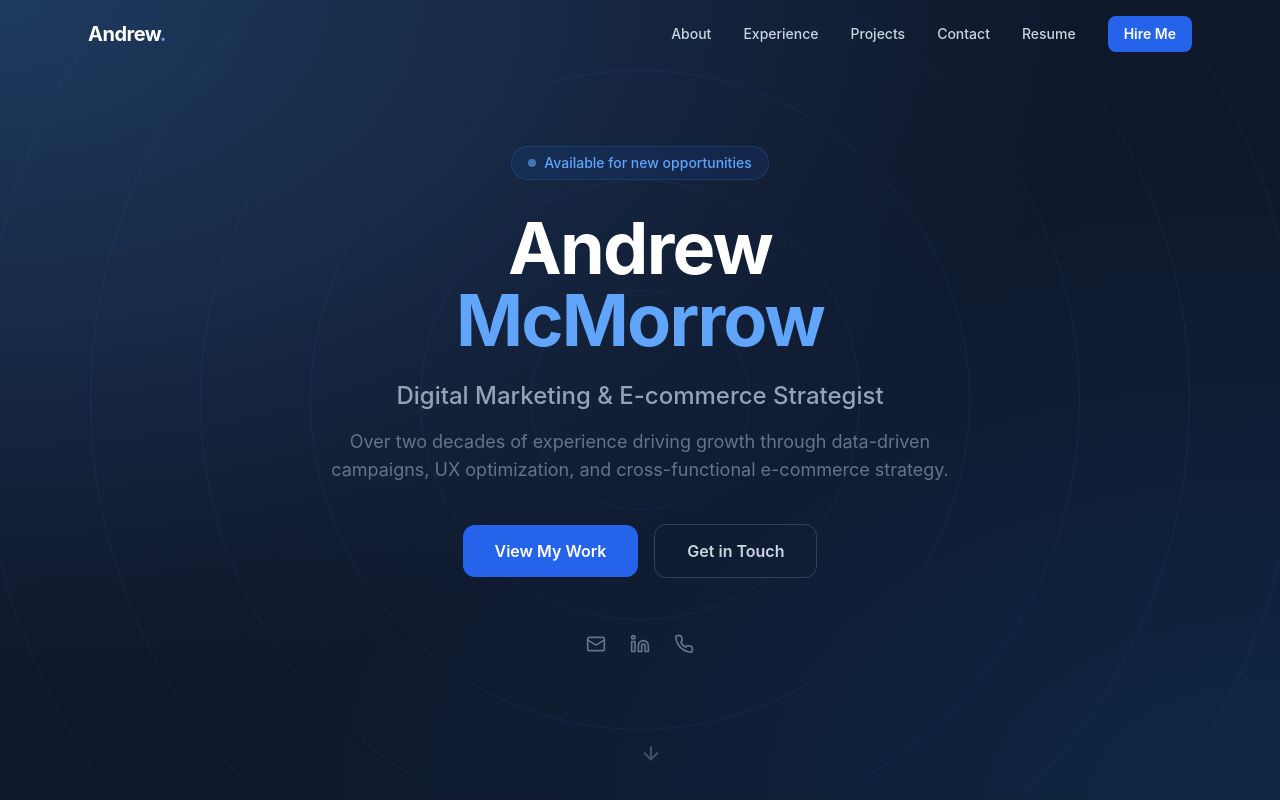
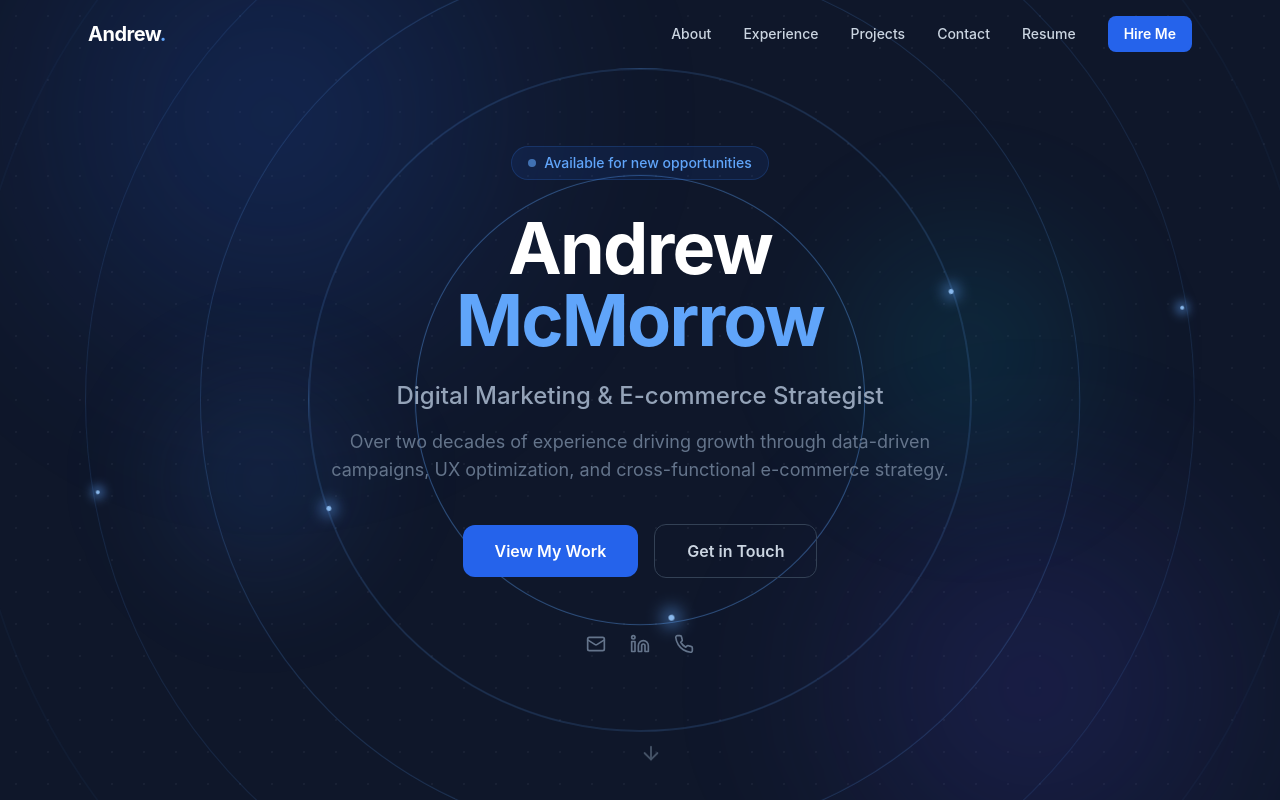
Before and after one commit to DibberLab/amcmorrow, a React (Vite) app: page / in a window 1280 px wide. Shown: the top 802 px of the page. Built offline with nearby package versions, Linux system fonts and the light colour scheme.

Commit message:
homepage animations

```diff
--- a/src/components/Hero.tsx
+++ b/src/components/Hero.tsx
@@ -1,67 +1,219 @@
 import { ArrowDown, Linkedin, Mail, Phone } from 'lucide-react';
+import { useEffect, useRef, useState } from 'react';
 
 export default function Hero() {
+  const [animKey, setAnimKey] = useState(0);
+  const sectionRef = useRef<HTMLElement>(null);
+  const hasInitialized = useRef(false);
+
+  useEffect(() => {
+    const observer = new IntersectionObserver(
+      ([entry]) => {
+        if (entry.isIntersecting) {
+          if (hasInitialized.current) {
+            // Re-trigger entrance animation on each return to top
+            setAnimKey((k) => k + 1);
+          } else {
+            hasInitialized.current = true;
+          }
+        }
+      },
+      { threshold: 0.85 }
+    );
+    if (sectionRef.current) observer.observe(sectionRef.current);
+    return () => observer.disconnect();
+  }, []);
+
+  const ringConfig = [
+    { size: 440,  borderOpacity: 0.40, pulseSpeed: 5.0, pulseDelay: 0.00, dots: [{ dur: 14, cw: true,  startAngle: 0,   dotSize: 6   }] },
+    { size: 660,  borderOpacity: 0.30, pulseSpeed: 5.4, pulseDelay: 0.55, dots: [{ dur: 22, cw: false, startAngle: 0,   dotSize: 5   }, { dur: 22, cw: false, startAngle: 180, dotSize: 5 }] },
+    { size: 880,  borderOpacity: 0.22, pulseSpeed: 5.8, pulseDelay: 1.10, dots: [{ dur: 32, cw: true,  startAngle: 90,  dotSize: 5   }] },
+    { size: 1100, borderOpacity: 0.14, pulseSpeed: 6.2, pulseDelay: 1.65, dots: [{ dur: 44, cw: false, startAngle: 45,  dotSize: 4   }, { dur: 44, cw: false, startAngle: 225, dotSize: 4 }] },
+    { size: 1320, borderOpacity: 0.08, pulseSpeed: 6.6, pulseDelay: 2.20, dots: [{ dur: 58, cw: true,  startAngle: 135, dotSize: 3.5 }] },
+    { size: 1540, borderOpacity: 0.04, pulseSpeed: 7.0, pulseDelay: 2.75, dots: [] },
+  ];
+
   return (
-    <section className="relative min-h-screen flex items-center justify-center bg-slate-900 overflow-hidden">
-      <div className="absolute inset-0 bg-[radial-gradient(ellipse_at_top_left,_#1e3a5f_0%,_transparent_60%)] pointer-events-none" />
-      <div className="absolute inset-0 bg-[radial-gradient(ellipse_at_bottom_right,_#0f2744_0%,_transparent_60%)] pointer-events-none" />
+    <section
+      ref={sectionRef}
+      className="relative min-h-screen flex items-center justify-center bg-slate-900 overflow-hidden"
+    >
+      {/* Dot-grid texture */}
+      <div
+        className="absolute inset-0 pointer-events-none"
+        style={{
+          backgroundImage:
+            'radial-gradient(circle, rgba(148,163,184,0.07) 1px, transparent 1px)',
+          backgroundSize: '32px 32px',
+        }}
+      />
 
+      {/* Aurora orbs — GPU composited, zero CPU cost */}
+      <div className="absolute inset-0 pointer-events-none overflow-hidden">
+        {/* Orb 1 – large blue, top-left */}
+        <div
+          className="absolute rounded-full"
+          style={{
+            width: '680px',
+            height: '680px',
+            top: '-180px',
+            left: '-120px',
+            background:
+              'radial-gradient(circle, rgba(37,99,235,0.22) 0%, transparent 68%)',
+            filter: 'blur(64px)',
+            animation: 'orb-float-1 20s ease-in-out infinite',
+          }}
+        />
+        {/* Orb 2 – indigo, bottom-right */}
+        <div
+          className="absolute rounded-full"
+          style={{
+            width: '560px',
+            height: '560px',
+            bottom: '-120px',
+            right: '-80px',
+            background:
+              'radial-gradient(circle, rgba(79,70,229,0.18) 0%, transparent 68%)',
+            filter: 'blur(56px)',
+            animation: 'orb-float-2 26s ease-in-out infinite',
+          }}
+        />
+        {/* Orb 3 – teal accent, upper-right */}
+        <div
+          className="absolute rounded-full"
+          style={{
+            width: '380px',
+            height: '380px',
+            top: '15%',
+            right: '12%',
+            background:
+              'radial-gradient(circle, rgba(6,182,212,0.13) 0%, transparent 68%)',
+            filter: 'blur(44px)',
+            animation: 'orb-float-3 17s ease-in-out infinite',
+          }}
+        />
+        {/* Orb 4 – soft blue, lower-left */}
+        <div
+          className="absolute rounded-full"
+          style={{
+            width: '320px',
+            height: '320px',
+            bottom: '20%',
+            left: '8%',
+            background:
+              'radial-gradient(circle, rgba(59,130,246,0.14) 0%, transparent 68%)',
+            filter: 'blur(40px)',
+            animation: 'orb-float-1 28s ease-in-out 6s infinite reverse',
+          }}
+        />
+      </div>
+
+      {/* Concentric rings with orbiting dots */}
       <div className="absolute inset-0 overflow-hidden pointer-events-none">
-        {[...Array(6)].map((_, i) => (
+        {ringConfig.map(({ size, borderOpacity, pulseSpeed, pulseDelay, dots }, i) => (
+          <span key={i}>
+            {/* Ring border */}
             <div
-            key={i}
-            className="absolute rounded-full border border-blue-500/10"
+              className="absolute rounded-full"
               style={{
-              width: `${(i + 1) * 220}px`,
-              height: `${(i + 1) * 220}px`,
+                width: `${size}px`,
+                height: `${size}px`,
                 top: '50%',
                 left: '50%',
-              transform: 'translate(-50%, -50%)',
+                border: `1px solid rgba(96,165,250,${borderOpacity})`,
+                animation: `ring-pulse ${pulseSpeed}s ease-in-out ${pulseDelay}s infinite`,
               }}
             />
+            {/* Orbiting dots for this ring */}
+            {dots.map(({ dur, cw, startAngle, dotSize }, j) => (
+              <div
+                key={j}
+                style={{
+                  position: 'absolute',
+                  width: `${size}px`,
+                  height: `${size}px`,
+                  top: '50%',
+                  left: '50%',
+                  animation: `${cw ? 'orbit-cw' : 'orbit-ccw'} ${dur}s linear ${-(startAngle / 360) * dur}s infinite`,
+                }}
+              >
+                <div
+                  style={{
+                    position: 'absolute',
+                    width: `${dotSize}px`,
+                    height: `${dotSize}px`,
+                    top: `-${dotSize / 2}px`,
+                    left: `calc(50% - ${dotSize / 2}px)`,
+                    borderRadius: '50%',
+                    backgroundColor: 'rgba(147,197,253,0.92)',
+                    boxShadow: `0 0 ${dotSize * 2.5}px ${dotSize * 1.2}px rgba(96,165,250,0.45)`,
+                  }}
+                />
+              </div>
+            ))}
+          </span>
         ))}
       </div>
 
-      <div className="relative text-center px-6 max-w-4xl mx-auto">
-        <div className="inline-flex items-center gap-2 bg-blue-600/10 border border-blue-500/20 rounded-full px-4 py-1.5 text-blue-400 text-sm font-medium mb-8">
+      {/* Content — key prop restarts all CSS animations on each hero re-entry */}
+      <div key={animKey} className="relative text-center px-6 max-w-4xl mx-auto">
+        <div
+          style={{ animation: 'fade-up 0.7s cubic-bezier(0.16,1,0.3,1) 0ms both' }}
+          className="inline-flex items-center gap-2 bg-blue-600/10 border border-blue-500/20 rounded-full px-4 py-1.5 text-blue-400 text-sm font-medium mb-8"
+        >
           <span className="w-2 h-2 rounded-full bg-blue-400 animate-pulse" />
           Available for new opportunities
         </div>
 
-        <h1 className="text-5xl md:text-7xl font-bold text-white mb-6 leading-tight tracking-tight">
+        <h1
+          style={{ animation: 'fade-up 0.7s cubic-bezier(0.16,1,0.3,1) 150ms both' }}
+          className="text-5xl md:text-7xl font-bold text-white mb-6 leading-tight tracking-tight"
+        >
           Andrew
           <br />
           <span className="text-blue-400">McMorrow</span>
         </h1>
 
-        <p className="text-xl md:text-2xl text-slate-400 font-medium mb-4">
+        <p
+          style={{ animation: 'fade-up 0.7s cubic-bezier(0.16,1,0.3,1) 300ms both' }}
+          className="text-xl md:text-2xl text-slate-400 font-medium mb-4"
+        >
           Digital Marketing & E-commerce Strategist
         </p>
 
-        <p className="text-slate-500 text-base md:text-lg max-w-2xl mx-auto mb-10 leading-relaxed">
+        <p
+          style={{ animation: 'fade-up 0.7s cubic-bezier(0.16,1,0.3,1) 420ms both' }}
+          className="text-slate-500 text-base md:text-lg max-w-2xl mx-auto mb-10 leading-relaxed"
+        >
           Over two decades of experience driving growth through data-driven campaigns,
           UX optimization, and cross-functional e-commerce strategy.
         </p>
 
-        <div className="flex flex-col sm:flex-row items-center justify-center gap-4 mb-14">
+        <div
+          style={{ animation: 'fade-up 0.7s cubic-bezier(0.16,1,0.3,1) 550ms both' }}
+          className="flex flex-col sm:flex-row items-center justify-center gap-4 mb-14"
+        >
           <a
             href="#experience"
-            className="bg-blue-600 hover:bg-blue-500 text-white font-semibold px-8 py-3.5 rounded-xl transition-all duration-200 hover:shadow-lg hover:shadow-blue-600/25 w-full sm:w-auto text-center"
+            className="bg-blue-600 hover:bg-blue-500 active:scale-[0.97] hover:scale-[1.02] text-white font-semibold px-8 py-3.5 rounded-xl transition-all duration-200 hover:shadow-lg hover:shadow-blue-600/25 w-full sm:w-auto text-center"
           >
             View My Work
           </a>
           <a
             href="#contact"
-            className="border border-slate-700 hover:border-slate-500 text-slate-300 hover:text-white font-semibold px-8 py-3.5 rounded-xl transition-all duration-200 w-full sm:w-auto text-center"
+            className="border border-slate-700 hover:border-slate-500 active:scale-[0.97] hover:scale-[1.02] text-slate-300 hover:text-white font-semibold px-8 py-3.5 rounded-xl transition-all duration-200 w-full sm:w-auto text-center"
           >
             Get in Touch
           </a>
         </div>
 
-        <div className="flex items-center justify-center gap-6">
+        <div
+          style={{ animation: 'fade-up 0.7s cubic-bezier(0.16,1,0.3,1) 680ms both' }}
+          className="flex items-center justify-center gap-6"
+        >
           <a
             href="mailto:amcmorrow84@proton.me"
-            className="text-slate-500 hover:text-blue-400 transition-colors"
+            className="text-slate-500 hover:text-blue-400 hover:scale-110 transition-all duration-200"
             aria-label="Email"
           >
             <Mail size={20} />
@@ -70,14 +222,14 @@ export default function Hero() {
             href="https://www.linkedin.com/in/andrew-mcmorrow"
             target="_blank"
             rel="noopener noreferrer"
-            className="text-slate-500 hover:text-blue-400 transition-colors"
+            className="text-slate-500 hover:text-blue-400 hover:scale-110 transition-all duration-200"
             aria-label="LinkedIn"
           >
             <Linkedin size={20} />
           </a>
           <a
             href="tel:6123848959"
-            className="text-slate-500 hover:text-blue-400 transition-colors"
+            className="text-slate-500 hover:text-blue-400 hover:scale-110 transition-all duration-200"
             aria-label="Phone"
           >
             <Phone size={20} />
@@ -85,13 +237,18 @@ export default function Hero() {
         </div>
       </div>
 
+      <div
+        className="absolute bottom-8 left-1/2 -translate-x-1/2"
+        style={{ animation: 'fade-up 0.7s cubic-bezier(0.16,1,0.3,1) 900ms both' }}
+      >
         <a
           href="#about"
-        className="absolute bottom-8 left-1/2 -translate-x-1/2 text-slate-600 hover:text-slate-400 transition-colors animate-bounce"
+          className="text-slate-600 hover:text-slate-400 transition-colors animate-bounce block"
           aria-label="Scroll down"
         >
           <ArrowDown size={22} />
         </a>
+      </div>
     </section>
   );
 }
```
Also changed, not shown: src/components/About.tsx (+13 -7 lines), src/components/Contact.tsx (+9 -3 lines), src/components/Experience.tsx (+8 -6 lines), src/components/FadeIn.tsx (added, +42 -0 lines), src/components/Projects.tsx (+10 -6 lines), src/index.css (+52 -0 lines), 5 other files (tests, documents, lock files or other folders). Lines whose indentation alone changed are shown as unchanged.
